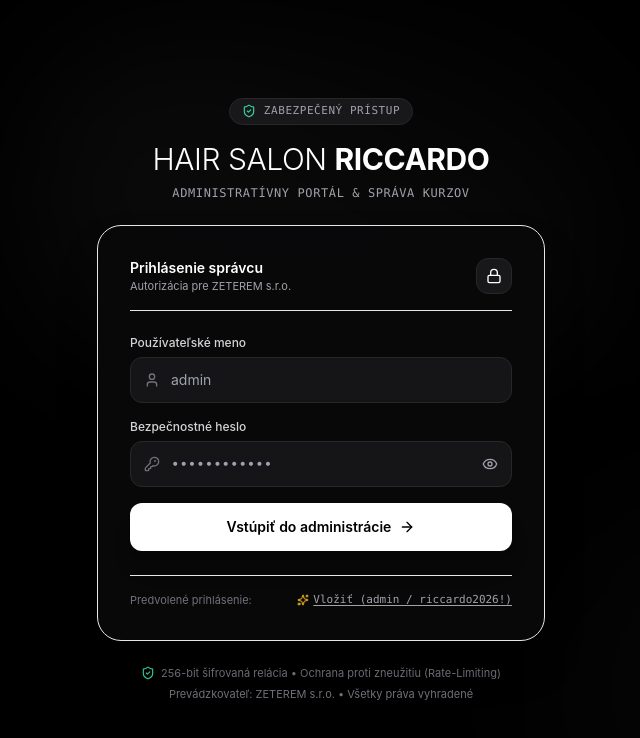
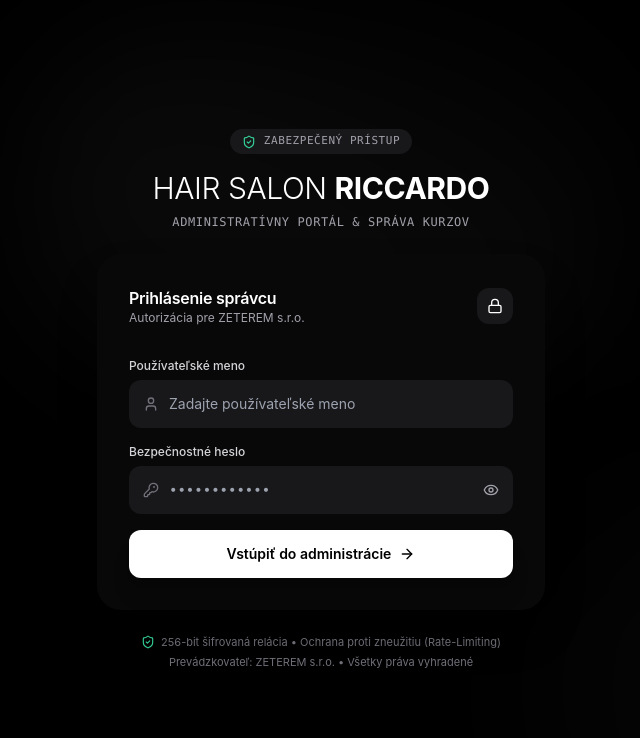
Before and after one commit to mttn214/Riccardo, a React (Vite) app: page /admin in a window 1280 px wide. Shown: the top 738 px of the page, without its empty margins (319-959 px from the left). Built offline with nearby package versions, Linux system fonts and the light colour scheme.

Commit message:
fix(admin): remove default admin username placeholder and demo credentials helper

```diff
--- a/src/components/admin/AdminLogin.tsx
+++ b/src/components/admin/AdminLogin.tsx
@@ -9,9 +9,7 @@
   EyeOff,
   AlertTriangle,
   ArrowRight,
-  Sparkles,
   KeyRound,
-  CheckCircle2,
   Clock
 } from 'lucide-react';
 
@@ -70,12 +68,6 @@
     }, 400);
   };
 
-  const handleFillDemo = () => {
-    setUsername('admin');
-    setPassword('riccardo2026!');
-    setError('');
-  };
-
   return (
     <div className="min-h-screen bg-black text-white flex flex-col justify-center items-center px-4 py-12 relative overflow-hidden font-sans selection:bg-white selection:text-black">
       {/* Background ambient lighting */}
@@ -86,7 +78,7 @@
       <div className="w-full max-w-md relative z-10 space-y-6">
         {/* Brand header */}
         <div className="text-center space-y-2">
-          <div className="inline-flex items-center gap-2 px-3 py-1 rounded-full bg-zinc-900 border border-zinc-800 text-[11px] font-mono tracking-wider uppercase text-zinc-400 mb-2">
+          <div className="inline-flex items-center gap-2 px-3 py-1 rounded-full bg-zinc-900 text-[11px] font-mono tracking-wider uppercase text-zinc-400 mb-2">
             <ShieldCheck className="w-3.5 h-3.5 text-emerald-400" />
             <span>Zabezpečený prístup</span>
           </div>
@@ -100,20 +92,20 @@
         </div>
 
         {/* Card */}
-        <div className="p-7 sm:p-8 rounded-3xl bg-zinc-950/90 border border-zinc-850 shadow-2xl backdrop-blur-xl space-y-6">
-          <div className="flex items-center justify-between border-b border-zinc-850 pb-4">
+        <div className="p-7 sm:p-8 rounded-3xl bg-zinc-950/90 shadow-2xl backdrop-blur-xl space-y-6">
+          <div className="flex items-center justify-between pb-2">
             <div>
-              <h2 className="text-sm font-semibold text-white">Prihlásenie správcu</h2>
-              <p className="text-[11px] text-zinc-400">Autorizácia pre {COMPANY_DETAILS.legalName}</p>
+              <h2 className="text-base font-semibold text-white tracking-tight">Prihlásenie správcu</h2>
+              <p className="text-xs text-zinc-400">Autorizácia pre {COMPANY_DETAILS.legalName}</p>
             </div>
-            <div className="w-9 h-9 rounded-xl bg-zinc-900 border border-zinc-800 flex items-center justify-center text-zinc-300">
+            <div className="w-9 h-9 rounded-xl bg-zinc-900 flex items-center justify-center text-zinc-300">
               <Lock className="w-4 h-4 text-white" />
             </div>
           </div>
 
           {/* Lockout Warning */}
           {lockoutSeconds !== null && lockoutSeconds > 0 && (
-            <div className="p-3.5 rounded-xl bg-red-950/60 border border-red-500/40 text-red-200 text-xs flex items-start gap-2.5">
+            <div className="p-3.5 rounded-xl bg-red-950/40 text-red-200 text-xs flex items-start gap-2.5">
               <Clock className="w-4 h-4 text-red-400 shrink-0 mt-0.5 animate-pulse" />
               <div className="space-y-0.5">
                 <span className="font-semibold block">Prístup dočasne uzamknutý</span>
@@ -126,7 +118,7 @@
 
           {/* Error Message */}
           {error && !lockoutSeconds && (
-            <div className="p-3.5 rounded-xl bg-amber-950/50 border border-amber-500/30 text-amber-200 text-xs flex items-start gap-2.5">
+            <div className="p-3.5 rounded-xl bg-amber-950/40 text-amber-200 text-xs flex items-start gap-2.5">
               <AlertTriangle className="w-4 h-4 text-amber-400 shrink-0 mt-0.5" />
               <span>{error}</span>
             </div>
@@ -151,8 +143,8 @@
                     setUsername(e.target.value);
                     if (error) setError('');
                   }}
-                  placeholder="admin"
-                  className="w-full bg-zinc-900/80 border border-zinc-800 focus:border-zinc-500 text-white pl-10 pr-4 py-3 rounded-xl text-sm focus:outline-none transition-colors disabled:opacity-50"
+                  placeholder="Zadajte používateľské meno"
+                  className="w-full bg-zinc-900 focus:bg-zinc-850 text-white pl-10 pr-4 py-3.5 rounded-xl text-sm focus:outline-none focus:ring-1 focus:ring-white/20 transition-all disabled:opacity-50"
                 />
               </div>
             </div>
@@ -178,7 +170,7 @@
                     if (error) setError('');
                   }}
                   placeholder="••••••••••••"
-                  className="w-full bg-zinc-900/80 border border-zinc-800 focus:border-zinc-500 text-white pl-10 pr-11 py-3 rounded-xl text-sm focus:outline-none transition-colors disabled:opacity-50 font-mono"
+                  className="w-full bg-zinc-900 focus:bg-zinc-850 text-white pl-10 pr-11 py-3.5 rounded-xl text-sm focus:outline-none focus:ring-1 focus:ring-white/20 transition-all disabled:opacity-50 font-mono"
                 />
                 <button
                   type="button"
@@ -210,19 +202,6 @@
               )}
             </button>
           </form>
-
-          {/* Quick Demo Credentials Helper */}
-          <div className="pt-4 border-t border-zinc-850/80 flex items-center justify-between text-xs text-zinc-500">
-            <span className="text-[11px]">Predvolené prihlásenie:</span>
-            <button
-              type="button"
-              onClick={handleFillDemo}
-              className="text-[11px] font-mono text-zinc-400 hover:text-white underline underline-offset-2 transition-colors cursor-pointer flex items-center gap-1"
-            >
-              <Sparkles className="w-3 h-3 text-amber-400" />
-              <span>Vložiť (admin / riccardo2026!)</span>
-            </button>
-          </div>
         </div>
 
         {/* Security Disclosures */}
```
